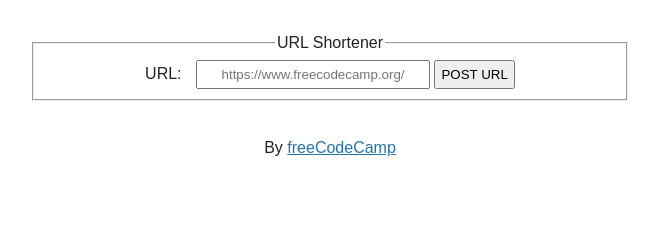
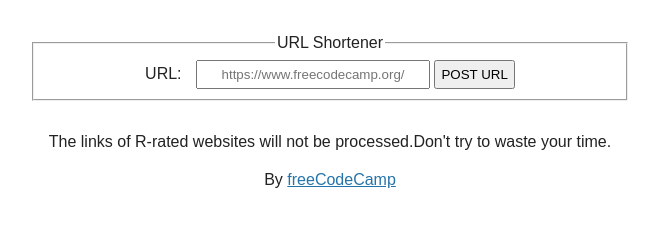
Before and after one commit to sjd-1214/URL-Shortner-Microservice, a website: page views/index.html in a window 1280 px wide. Shown: the part 72-298 px from the top of the page, without its empty margins (310-969 px from the left). Drawn offline with Linux system fonts and the light colour scheme.

Commit message:
Update index.html

```diff
--- a/views/index.html
+++ b/views/index.html
@@ -24,6 +24,11 @@
           </fieldset>
         </form>
       </section>
+      <section>
+        <div class="user-stories">
+          The links of R-rated websites will not be processed.Don't try to waste your time.
+        </div>
+      </section>
     </main>
     <footer>
       <p>By <a href="https://www.freecodecamp.org/">freeCodeCamp</a></p>
```
